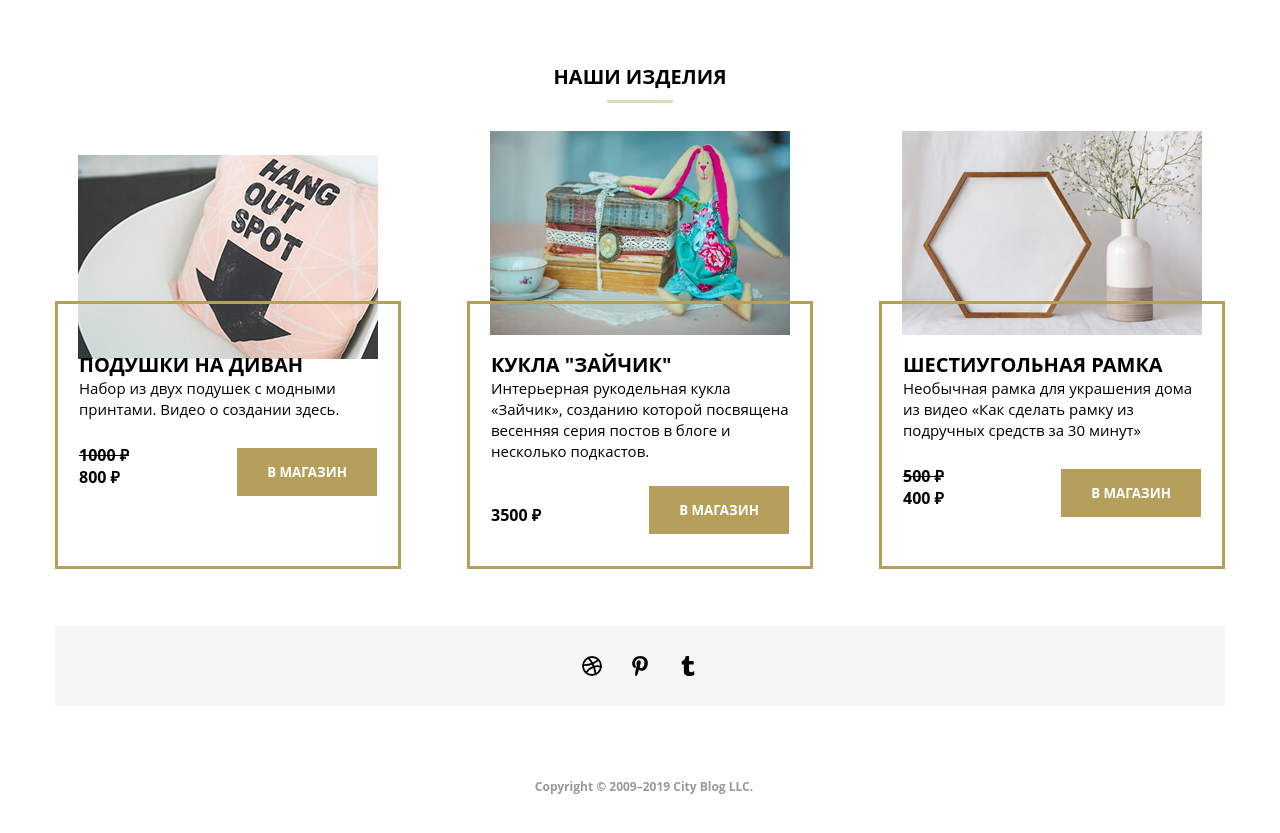
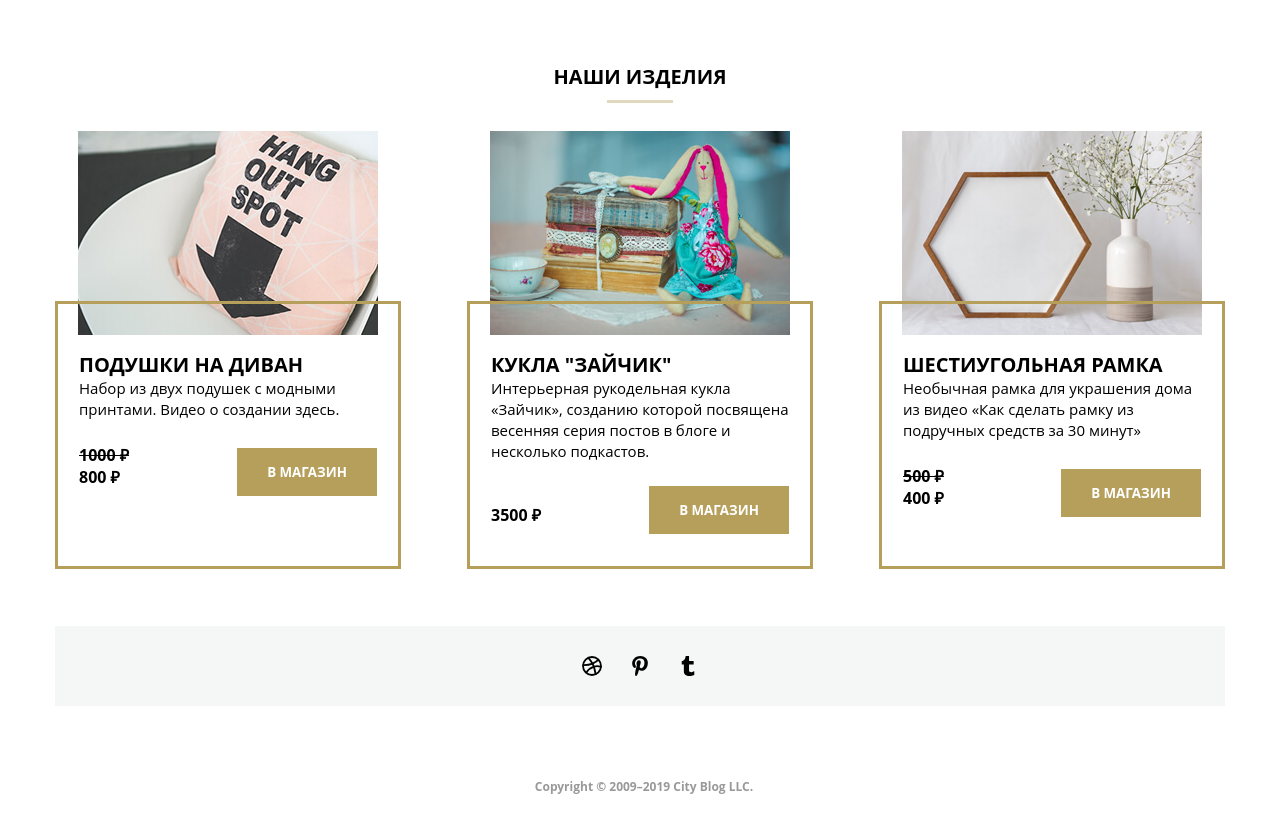
Before and after one commit to Nazgulius/mq-diploma-main, a plain HTML site: page index.html in a window 1280 px wide. Shown: the part 2668-3501 px from the top of the page. Drawn offline with Linux system fonts and the light colour scheme.

Commit message:
Product DONE

```diff
--- a/css/style.css
+++ b/css/style.css
@@ -686,7 +686,7 @@ h3 {
 
 .product-item-img1{
   background-image: url("../images/shop-item-desk1.jpg");
-  background-position: 50% 10%;
+  background-position: 50% 0%;
 }
 
 .product-item-img2{
```
